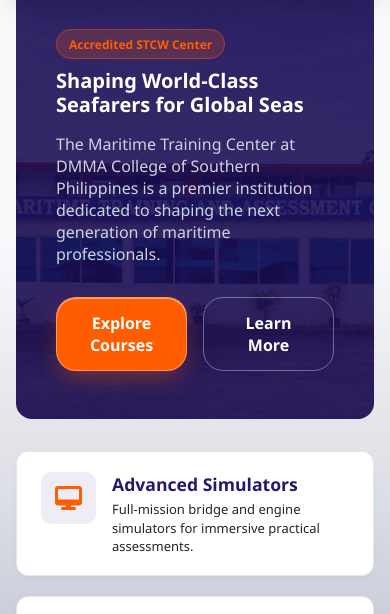
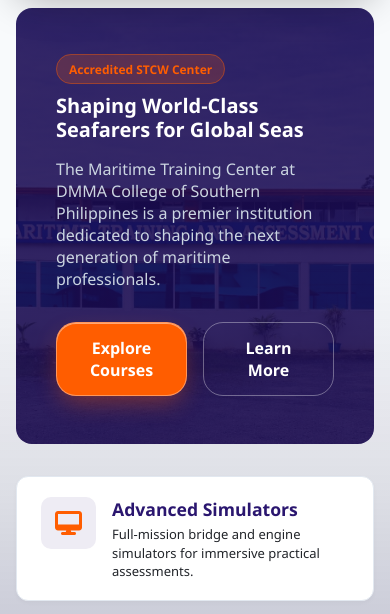
Before and after one commit to mtactechnical/dmma-mtac, a website: page index.html in a window 390 px wide. Shown: the part 104-718 px from the top of the page. Drawn offline with nearby package versions, Linux system fonts and the light colour scheme; no server answers.

Commit message:
fix screen responsiveness

```diff
--- a/style.css
+++ b/style.css
@@ -3212,7 +3212,13 @@ input[type="text"], input[type="url"] {
 
 /*=============================================
 
-
+/* Spacing fix for Mobile Screens */
+@media (max-width: 768px) {
+  /* Option A: If your navbar is position: fixed or sticky */
+  body, .main-content {
+    padding-top: 25px !important; /* Adjust if your navbar pill is taller */
+  }
+}
 
 
 
```
